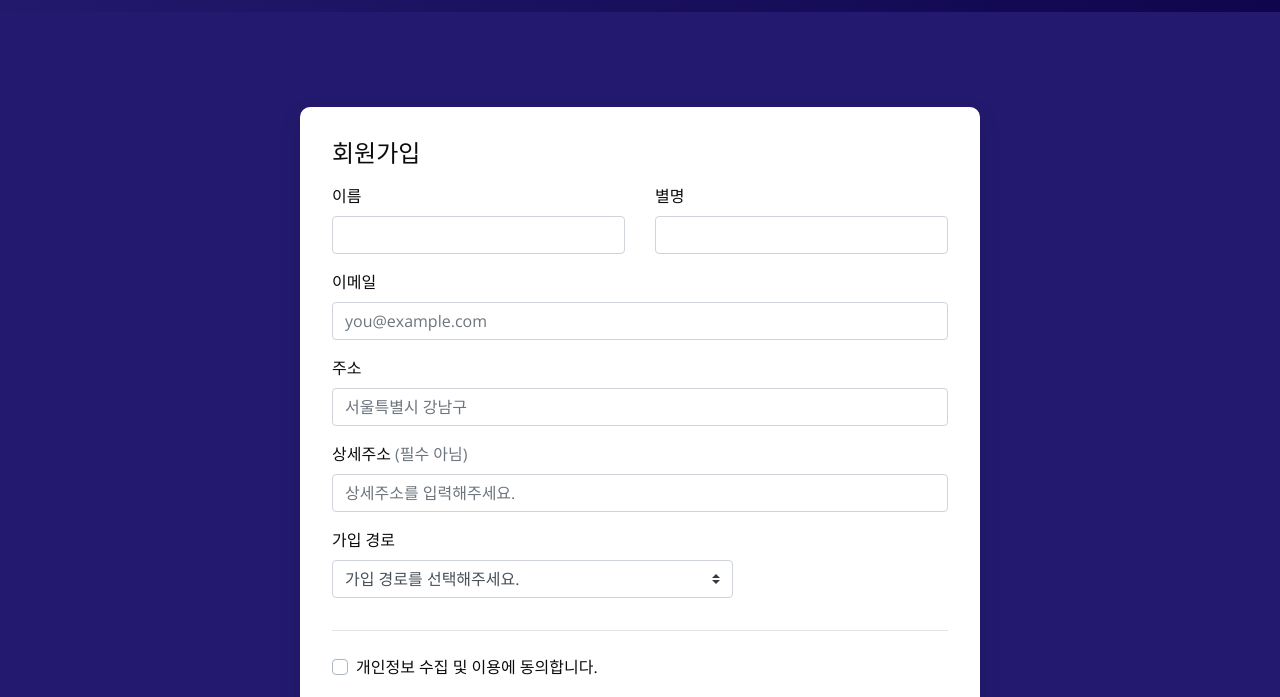
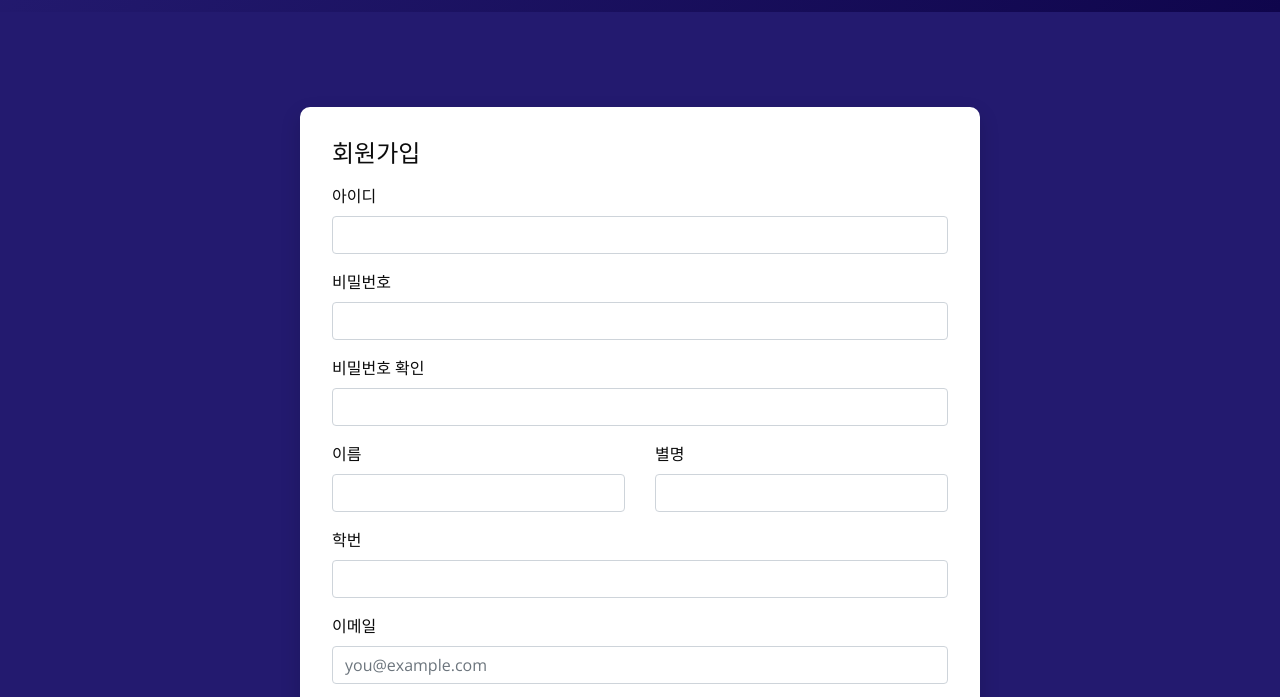
Before and after one commit to 4RG0S/2024-Spring-Homeless, a plain HTML site: page register.html in a window 1280 px wide. Shown: the part 64-761 px from the top of the page. Drawn offline with nearby package versions, Linux system fonts and the light colour scheme; some packages are replaced by stand-ins of ours; a script that the page names is missing.

Commit message:
회원가입 섹션 수정 - 학번, 아이디, 비밀번호 추가

```diff
--- a/register.html
+++ b/register.html
@@ -11,9 +11,9 @@
   <meta name="keywords" content="" />
   <meta name="description" content="" />
   <meta name="author" content="" />
-  <link rel="shortcut icon" href="images/favicon.png" type="">
+  <link rel="shortcut icon" href="images/logo_circle.png" type="">
 
-  <title> Finexo </title>
+  <title> ARGOS </title>
   <link rel="stylesheet" type="text/css" href="css/login.css" />
 
   <!-- bootstrap core css -->
@@ -112,7 +112,7 @@
     <!-- end header section -->
   </div>
 
-  <!-- login section -->
+  <!-- register section -->
 
   <section class="why_section layout_padding">
     <div class="container">
@@ -120,6 +120,30 @@
       <div class="input-form col-md-12 mx-auto">
         <h4 class="mb-3">회원가입</h4>
         <form class="validation-form" novalidate>
+
+          <div class="mb-3">
+            <label for="id">아이디</label>
+            <input type="id" class="form-control" id="id" placeholder="" value="" required>
+            <div class="invalid-feedback">
+              아이디를 입력해주세요.
+            </div>
+          </div>
+
+          <div class="mb-3">
+            <label for="password">비밀번호</label>
+            <input type="password" class="form-control" id="password" placeholder="" value="" required>
+            <div class="invalid-feedback">
+              비밀번호를 입력해주세요.
+            </div>
+          </div>
+          <div class="mb-3">
+            <label for="password">비밀번호 확인</label>
+            <input type="password" class="form-control" id="password" placeholder="" value="" required>
+            <div class="invalid-feedback">
+              비밀번호를 확인해주세요.
+            </div>
+          </div>
+
           <div class="row">
             <div class="col-md-6 mb-3">
               <label for="name">이름</label>
@@ -138,6 +162,14 @@
           </div>
 
           <div class="mb-3">
+            <label for="number">학번</label>
+            <input type="id" class="form-control" id="number" placeholder="" value="" required>
+            <div class="invalid-feedback">
+              학번을 입력해주세요.
+            </div>
+          </div>
+
+          <div class="mb-3">
             <label for="email">이메일</label>
             <input type="email" class="form-control" id="email" placeholder="you@example.com" required>
             <div class="invalid-feedback">
@@ -145,22 +177,9 @@
             </div>
           </div>
 
-          <div class="mb-3">
-            <label for="address">주소</label>
-            <input type="text" class="form-control" id="address" placeholder="서울특별시 강남구" required>
-            <div class="invalid-feedback">
-              주소를 입력해주세요.
-            </div>
-          </div>
-
-          <div class="mb-3">
-            <label for="address2">상세주소<span class="text-muted">&nbsp;(필수 아님)</span></label>
-            <input type="text" class="form-control" id="address2" placeholder="상세주소를 입력해주세요.">
-          </div>
-
           <div class="row">
             <div class="col-md-8 mb-3">
-              <label for="root">가입 경로</label>
+              <label for="root">가입 경로<span class="text-muted">&nbsp;(필수 아님)</span></label>
               <select class="custom-select d-block w-100" id="root">
                 <option value="">가입 경로를 선택해주세요.</option>
                 <option>인스타</option>
@@ -207,7 +226,7 @@
     $('form').animate({height: "toggle", opacity: "toggle"}, "slow");
     });
   -->
-  <!-- end login section -->
+  <!-- end register section -->
 
   <!-- info section -->
 
```
